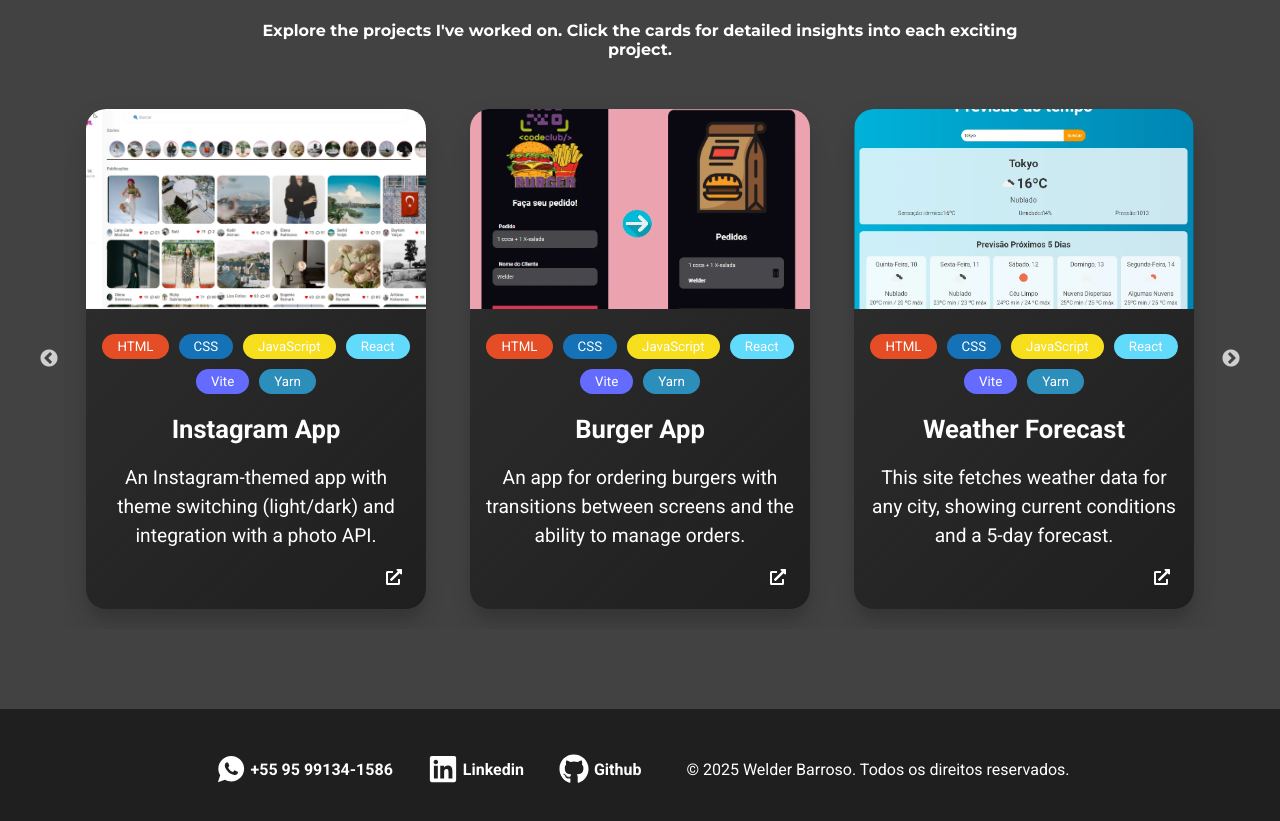
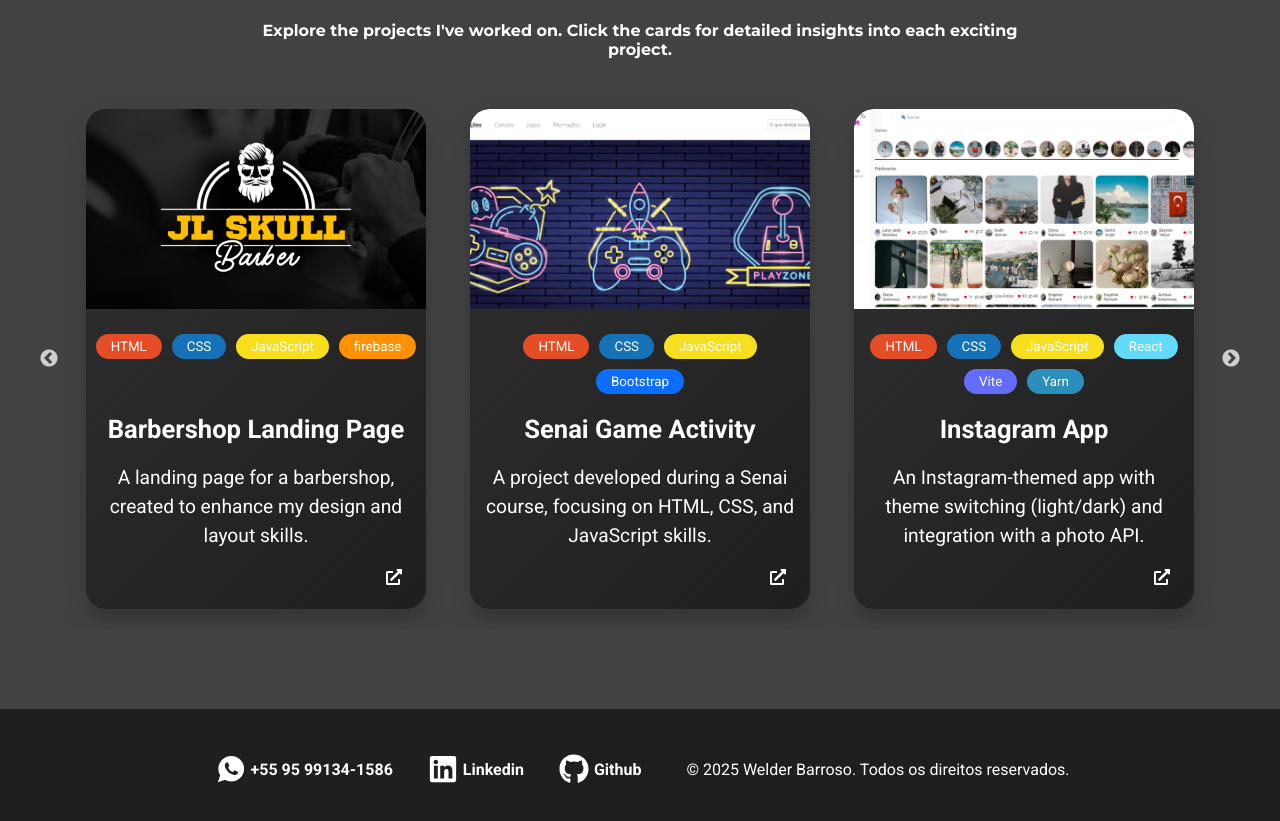
Before and after one commit to WelderBM/Portifolio, a React (Vite) app: page / in a window 1280 px wide. Shown: the part 1757-2578 px from the top of the page. Built offline with nearby package versions, Linux system fonts and the light colour scheme.

Commit message:
Add new projects: Senai Game Activity and Barbershop Landing Page; update Slider component to include new project details and links

```diff
--- a/public/locales/en.json
+++ b/public/locales/en.json
@@ -52,6 +52,14 @@
     "landing_padaria": {
       "title": "Bakery Landing Page",
       "description": "A site designed to refine my styling skills, with an email sending API implementation."
+    },
+    "senaigame": {
+      "title": "Senai Game Activity",
+      "description": "A project developed during a Senai course, focusing on HTML, CSS, and JavaScript skills."
+    },
+    "barbearia": {
+      "title": "Barbershop Landing Page",
+      "description": "A landing page for a barbershop, created to enhance my design and layout skills."
     }
   }
 }
--- a/public/locales/pt.json
+++ b/public/locales/pt.json
@@ -52,6 +52,14 @@
     "landing_padaria": {
       "title": "Landing Page Padaria",
       "description": "Site desenvolvido para aprimorar minhas habilidades de estilo, com implementação de API de envio de e-mails."
+    },
+    "senaigame": {
+      "title": "Atividade Jogo Senai",
+      "description": "Um projeto desenvolvido durante um curso no Senai, focado em habilidades de HTML, CSS e JavaScript."
+    },
+    "barbearia": {
+      "title": "Landing Page Barbearia",
+      "description": "Uma landing page para uma barbearia, criada para aprimorar minhas habilidades de design e layout."
     }
   }
 }
--- a/src/components/Card/Card.tsx
+++ b/src/components/Card/Card.tsx
@@ -19,6 +19,7 @@ interface ProjectCardsProps {
   buttonNames: string[];
   buttonColors: string[];
   theme: string;
+  linkDeploy: string;
 }
 
 const Card: React.FC<ProjectCardsProps> = ({
@@ -28,10 +29,11 @@ const Card: React.FC<ProjectCardsProps> = ({
   buttonNames,
   buttonColors,
   theme,
+  linkDeploy
 }) => {
   return (
     <IconContext.Provider value={{ className: "contactIcon" }}>
-      <CardContainer>
+      <CardContainer onClick={() => { window.location.href = linkDeploy; }}>
         <Image
           src={imageSrc}
           alt="Project"
--- a/src/components/Slider/Slider.tsx
+++ b/src/components/Slider/Slider.tsx
@@ -18,7 +18,7 @@ function SwipeToSlide() {
 
   const [howManyShow, setHowManyShow] = useState(() => {
     if (typeof window !== "undefined") {
-        return howManyShowDefault();
+      return howManyShowDefault();
     }
     return 3;
   });
@@ -47,6 +47,22 @@ function SwipeToSlide() {
 
   const projects = [
     {
+      imageSrc: "/barbearia-background.png",
+      title: t("projects.barbearia.title"),
+      description: t("projects.barbearia.description"),
+      buttonNames: ["HTML", "CSS", "JavaScript", "firebase"],
+      buttonColors: ["#E44D26", "#1572B6", "#F7DF1E", "#FF9100"],
+      linkDeploy: "https://jsskullbarber.netlify.app/",
+    },
+    {
+      imageSrc: "/senaigame.png",
+      title: t("projects.senaigame.title"),
+      description: t("projects.senaigame.description"),
+      buttonNames: ["HTML", "CSS", "JavaScript", "Bootstrap"],
+      buttonColors: ["#E44D26", "#1572B6", "#F7DF1E", "#0d6efd"],
+      linkDeploy: "https://senaigameactivity.netlify.app/",
+    },
+    {
       imageSrc: "/instagramApp.webp",
       title: t("projects.instagram_app.title"),
       description: t("projects.instagram_app.description"),
@@ -59,20 +75,15 @@ function SwipeToSlide() {
         "#646CFF",
         "#2C8EBB",
       ],
+      linkDeploy: "https://ubiquitous-tapioca-4da5cb.netlify.app/",
     },
     {
       imageSrc: "/burgerApp.webp",
       title: t("projects.burger_app.title"),
       description: t("projects.burger_app.description"),
-      buttonNames: ["HTML", "CSS", "JavaScript", "React", "Vite", "Yarn"],
-      buttonColors: [
-        "#E44D26",
-        "#1572B6",
-        "#F7DF1E",
-        "#61DAFB",
-        "#646CFF",
-        "#2C8EBB",
-      ],
+      buttonNames: ["HTML", "CSS", "JavaScript", "React.js", "Node.js"],
+      buttonColors: ["#E44D26", "#1572B6", "#F7DF1E", "#61DAFB", "#3C873A"],
+      linkDeploy: "https://burgerapp-welder.netlify.app/",
     },
     {
       imageSrc: "/forecast.webp",
@@ -87,6 +98,7 @@ function SwipeToSlide() {
         "#646CFF",
         "#2C8EBB",
       ],
+      linkDeploy: "https://weatherprev.netlify.app/",
     },
     {
       imageSrc: "/photografy.webp",
@@ -101,6 +113,7 @@ function SwipeToSlide() {
         "#646CFF",
         "#2C8EBB",
       ],
+      linkDeploy: "https://vigorous-nobel-529923.netlify.app/",
     },
     {
       imageSrc: "/darkLogin.webp",
@@ -108,6 +121,7 @@ function SwipeToSlide() {
       description: t("projects.login_dark.description"),
       buttonNames: ["HTML", "CSS"],
       buttonColors: ["#E44D26", "#1572B6"],
+      linkDeploy: "https://iridescent-churros-46f30b.netlify.app/",
     },
     {
       imageSrc: "/skullPage.webp",
@@ -122,6 +136,7 @@ function SwipeToSlide() {
         "#646CFF",
         "#2C8EBB",
       ],
+      linkDeploy: "https://beautiful-medovik-149e7d.netlify.app/",
     },
     {
       imageSrc: "/blackAndWhite.webp",
@@ -129,6 +144,7 @@ function SwipeToSlide() {
       description: t("projects.login_black_white.description"),
       buttonNames: ["HTML", "CSS", "JavaScript"],
       buttonColors: ["#E44D26", "#1572B6", "#F7DF1E"],
+      linkDeploy: "https://iridescent-churros-46f30b.netlify.app/",
     },
     {
       imageSrc: "/bakery.webp",
@@ -136,6 +152,7 @@ function SwipeToSlide() {
       description: t("projects.landing_padaria.description"),
       buttonNames: ["HTML", "CSS", "JavaScript"],
       buttonColors: ["#E44D26", "#1572B6", "#F7DF1E"],
+      linkDeploy: "https://welderbm.github.io/landingPage-bakery/",
     },
   ];
 
@@ -150,6 +167,8 @@ function SwipeToSlide() {
             description={project.description}
             buttonNames={project.buttonNames}
             buttonColors={project.buttonColors}
+            theme={""}
+            linkDeploy={project.linkDeploy}
           />
         ))}
       </Slider>
```
Also changed, not shown: public/barbearia-background.png (added), public/senaigame.png (added).
